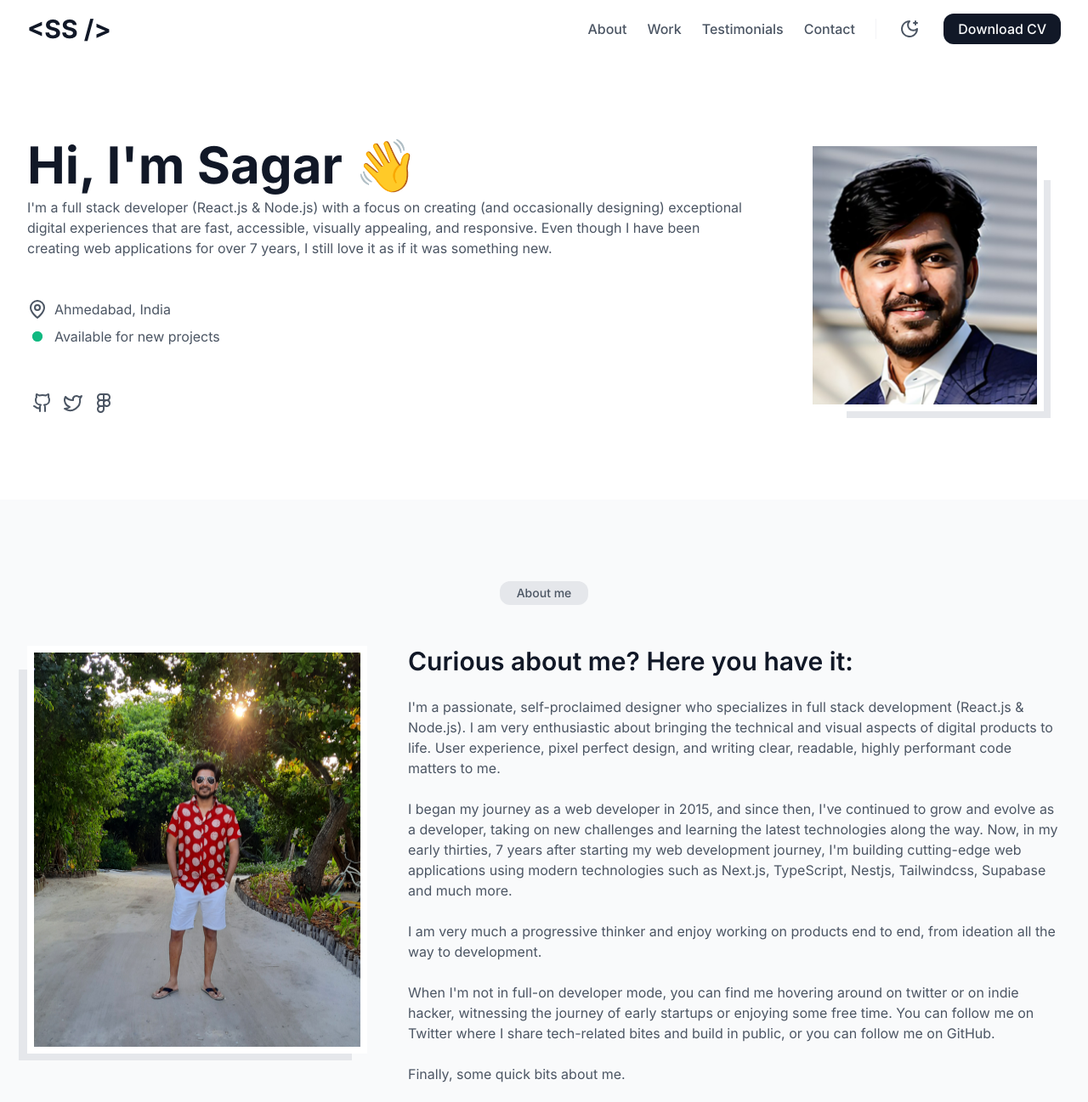
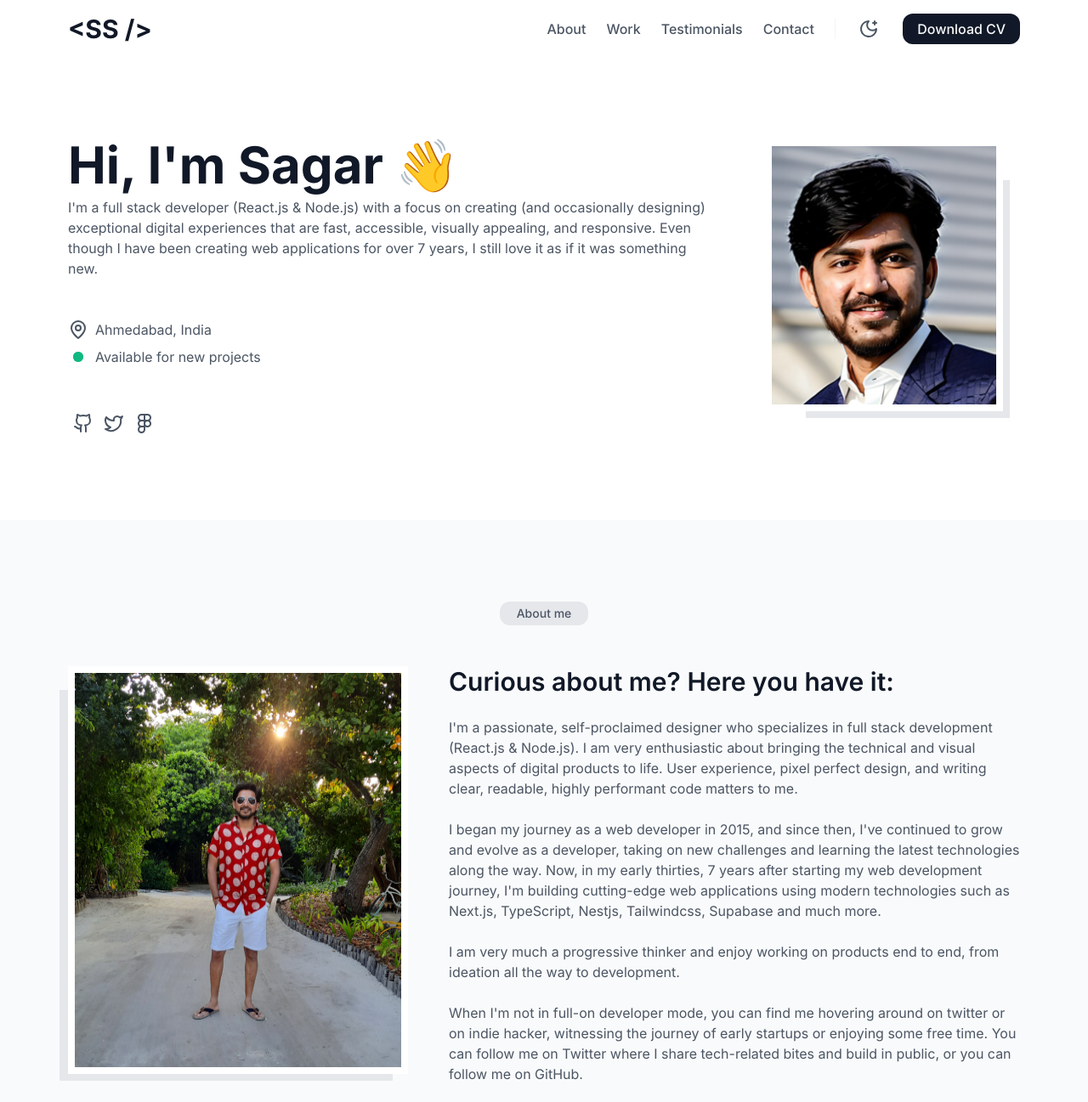
Before and after one commit to renanfranca/personal-portfolio-html-css, a website: page src/landing-page.html in a window 1280 px wide. Shown: the top 1297 px of the page at 85% size. Drawn offline with Linux system fonts and the light colour scheme.

Commit message:
fix px at xl media

```diff
--- a/src/landing-page.html
+++ b/src/landing-page.html
@@ -102,7 +102,7 @@
       </div>
     </div>
     <header class="sticky top-0 z-30 w-full bg-lightgray/90 dark:bg-darkgray/90">
-      <div class="flex w-full max-w-7xl mx-auto items-center justify-between p-4 md:px-8">
+      <div class="flex w-full max-w-7xl mx-auto items-center justify-between p-4 md:px-8 xl:px-20">
         <a href="#">
           <h3 class="font-bold text-2xl lg:text-3xl text-lightgray-900 dark:text-darkgray-900">&lt;SS /&gt;</h3>
         </a>
@@ -178,7 +178,7 @@
     </header>
     <main class="flex flex-col min-h-screen w-full">
       <section class="flex flex-col w-full py-16 md:py-24">
-        <div class="flex flex-col md:flex-row-reverse w-full max-w-7xl mx-auto px-4 md:px-8 gap-12">
+        <div class="flex flex-col md:flex-row-reverse w-full max-w-7xl mx-auto px-4 md:px-8 xl:px-20 gap-12">
           <div class="flex justify-center">
             <div class="relative flex w-[240px] md:w-[320px] h-[280px] md:h-[320px] justify-center">
               <image
@@ -317,7 +317,7 @@
         </div>
       </section>
       <section id="about" class="flex flex-col w-full py-16 md:py-24 bg-lightgray-50 dark:bg-darkgray-50">
-        <div class="flex flex-col w-full max-w-7xl mx-auto px-4 md:px-8 gap-6 md:gap-12">
+        <div class="flex flex-col w-full max-w-7xl mx-auto px-4 md:px-8 xl:px-20 gap-6 md:gap-12">
           <div class="flex flex-col gap-6">
             <div class="flex justify-center">
               <p
@@ -382,7 +382,7 @@
         </div>
       </section>
       <section id="skills" class="flex flex-col w-full py-16 md:py-24">
-        <div class="flex flex-col w-full max-w-7xl mx-auto px-4 md:px-8 gap-6 md:gap-12">
+        <div class="flex flex-col w-full max-w-7xl mx-auto px-4 md:px-8 xl:px-20 gap-6 md:gap-12">
           <div class="flex flex-col gap-4 md:gap-6">
             <div class="flex justify-center">
               <p
@@ -467,7 +467,7 @@
         </div>
       </section>
       <section id="experience" class="flex flex-col w-full py-16 md:py-24 gap-6 bg-lightgray-50 dark:bg-darkgray-50">
-        <div class="flex flex-col w-full max-w-7xl mx-auto px-4 md:px-8 gap-6 md:gap-12">
+        <div class="flex flex-col w-full max-w-7xl mx-auto px-4 md:px-8 xl:px-20 gap-6 md:gap-12">
           <div class="flex flex-col gap-4">
             <div class="flex justify-center">
               <p
```
Also changed, not shown: src/assets/css/style.css.
